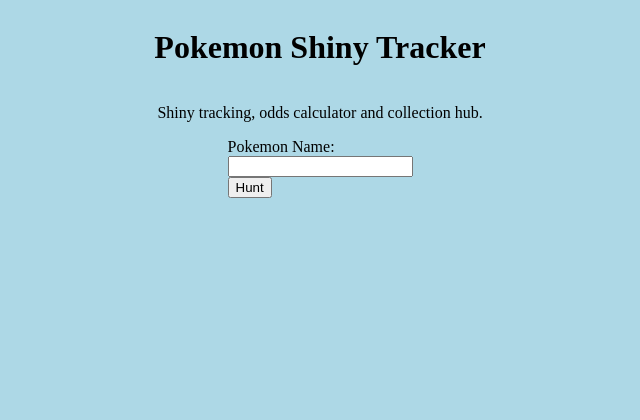
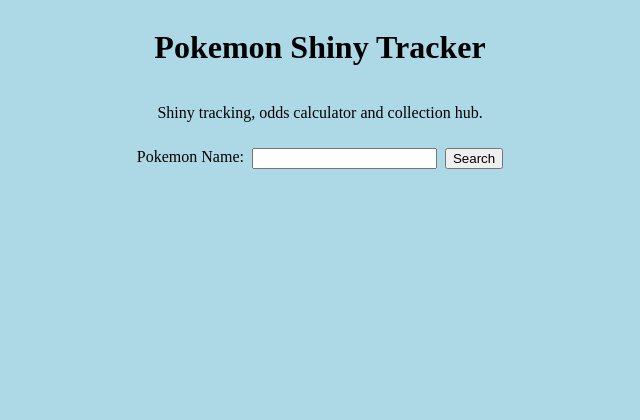
Before and after one commit to joshualukejewson/pokemon-shiny-tracker, a Flask app: page / in a window 1280 px wide. Shown: the top 420 px of the page, without its empty margins (320-960 px from the left). Run offline with Flask 3, Linux system fonts and the light colour scheme.

Commit message:
deleted base template, added decrement button and styled page.

```diff
--- a/static/script.js
+++ b/static/script.js
@@ -1,4 +1,5 @@
 const encounterButton = document.getElementById("encounter-button");
+const decrementButton = document.getElementById("decrement-button");
 const encounterCount = document.getElementById("encounters-count");
 const resetButton = document.getElementById("reset-button");
 let count = 0;
@@ -6,6 +7,11 @@
 encounterButton.addEventListener("click", function() {
     encounterCount.innerHTML = ++count;
 });
+decrementButton.addEventListener("click", function() {
+    if (count > 0) {
+    encounterCount.innerHTML = --count;
+    }
+});
 
 resetButton.addEventListener("click", function () {
     encounterCount.innerHTML = count = 0;
--- a/static/styles/styles.css
+++ b/static/styles/styles.css
@@ -10,9 +10,39 @@
 }
 
 .pokemon-card {
-	background-color: red;
+	background-color: gray;
+	border: 2px;
 	display: flex;
 	flex-direction: row;
 	align-items: center;
 	justify-content: center;
 }
+#search-form {
+	display: flex;
+	flex-direction: row;
+	padding: 10px;
+	gap: 8px;
+}
+
+.modify-buttons {
+	gap: 8px;
+	display: flex;
+	flex-direction: row;
+}
+
+.modify-buttons button {
+	width: 100px;
+	height: 30px;
+}
+
+#encounter-button {
+	background-color: rgb(26, 175, 26);
+	font-size: large;
+	font-weight: bold;
+}
+
+#decrement-button {
+	background-color: red;
+	font-size: large;
+	font-weight: bold;
+}
--- a/templates/index.html
+++ b/templates/index.html
@@ -11,27 +11,25 @@
       <h1>Pokemon Shiny Tracker</h1>
       <p>Shiny tracking, odds calculator and collection hub.</p>
 
-      <form method="POST">
-        <label for="pokemon-name">Pokemon Name:</label><br />
-        <input type="text" name="pokemon-name" /><br />
-        <button type="submit">Hunt</button>
+      <form id="search-form" method="POST">
+        <label for="pokemon-name">Pokemon Name:</label>
+        <input type="text" name="pokemon-name" />
+        <button type="submit">Search</button>
       </form>
       {% if pokemon %}
-      <button type="button" id="encounter-button">Increment</button>
+      <div class="modify-buttons">
+        <button type="button" id="encounter-button">+</button>
+        <button type="button" id="decrement-button">-</button>
+      </div>
+      <br />
       <button type="button" id="reset-button">Reset</button>
       <p id="encounters-count">0</p>
       <div class="pokemon-card">
         <img
           src="{{pokemon.shiny_sprite}}"
           alt="A beautiful sunset over the ocean"
-          width="80"
-          height="80"
-        />
-        <img
-          src="{{pokemon.normal_sprite}}"
-          alt="A beautiful sunset over the ocean"
-          width="80"
-          height="80"
+          width="200"
+          height="200"
         />
         {% endif %}
       </div>
```
Also changed, not shown: templates/base.html (deleted, +0 -17 lines).
